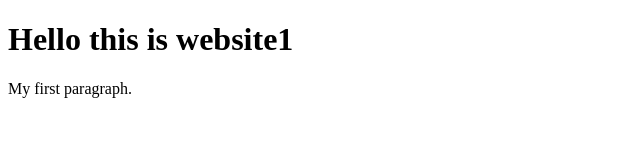
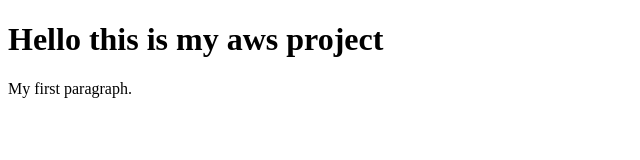
Before and after one commit to nikhil-mgit/aws-git-project, a plain HTML site: page index.html in a window 1280 px wide. Shown: the whole page, without its empty margins (0-640 px from the left). Drawn offline with Linux system fonts and the light colour scheme.

Commit message:
my aws project

```diff
--- a/index.html
+++ b/index.html
@@ -2,7 +2,7 @@
 <html>
 <body>
         <title>Website1</title>
-        <h1>Hello this is website1</h1>
+        <h1>Hello this is  my aws project</h1>
 <p>My first paragraph.</p>
 
 </body>
```
